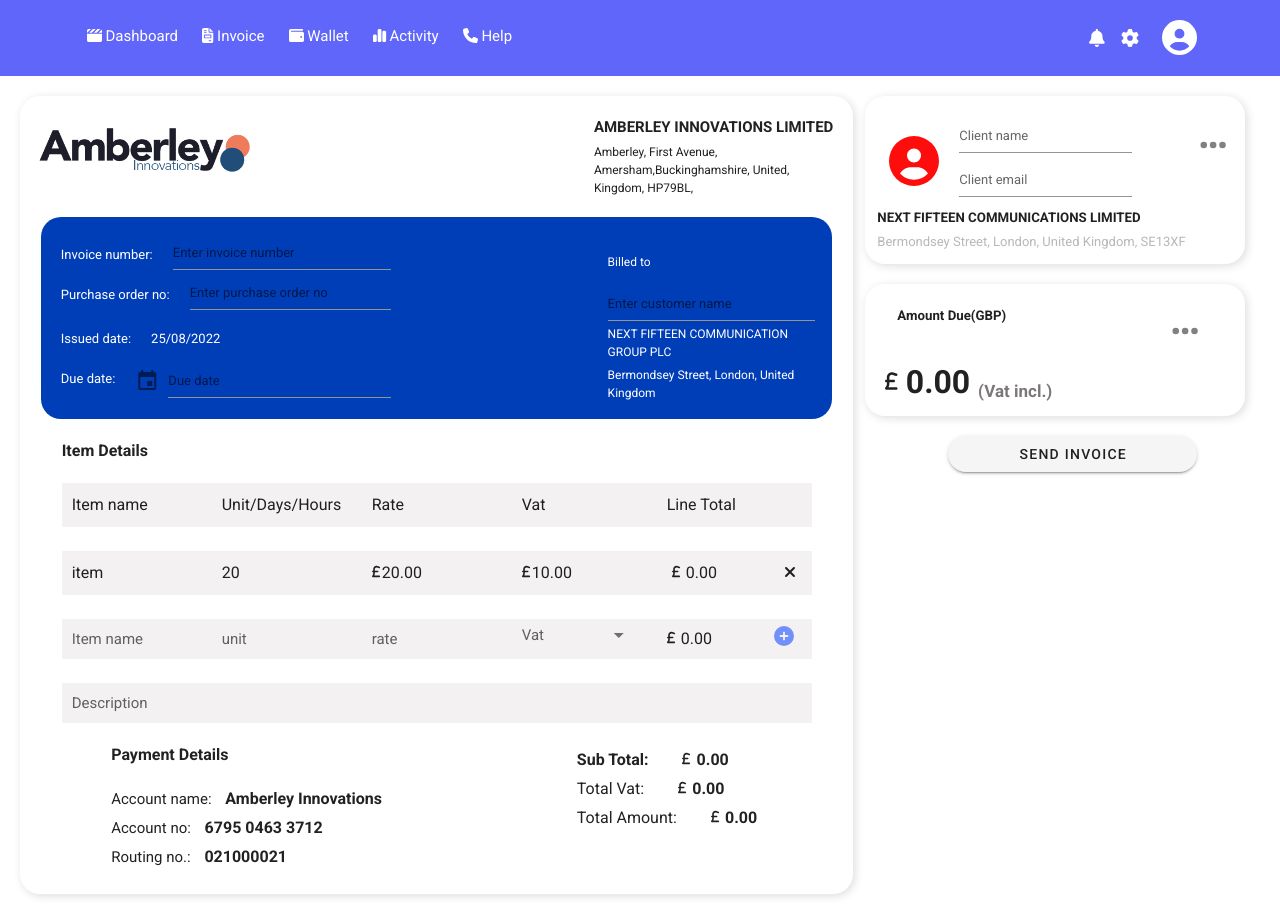
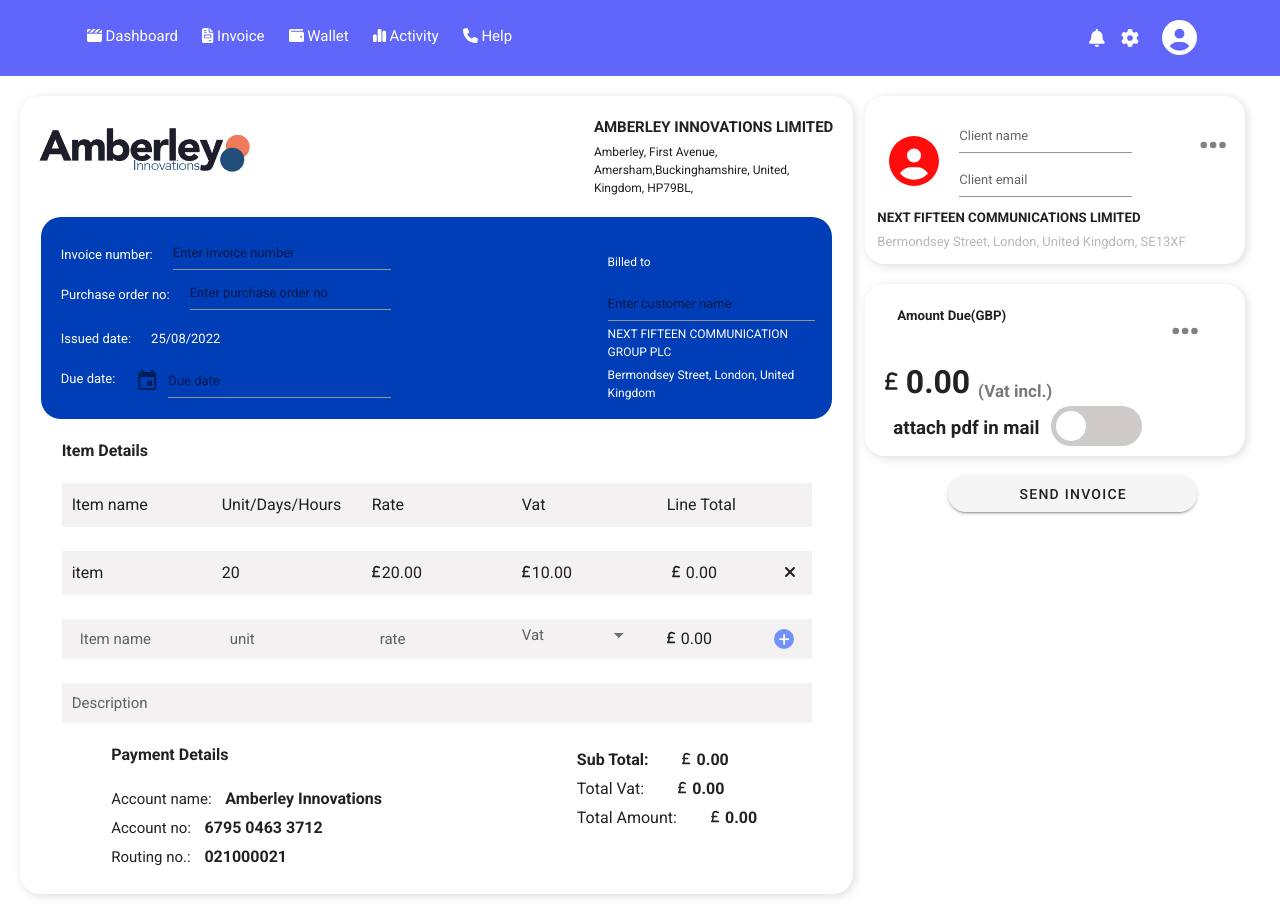
Before and after one commit to emondaslearner/vue-amberley, a Vue app: page / in a window 1280 px wide. Built offline with nearby package versions, Linux system fonts and the light colour scheme.

Commit message:
push code

```diff
--- a/src/components/LeftSide.vue
+++ b/src/components/LeftSide.vue
@@ -68,12 +68,12 @@
             <v-date-picker
               v-model="date"
               :active-picker.sync="activePicker"
-              :max="
+              :min="
                 new Date(Date.now() - new Date().getTimezoneOffset() * 60000)
                   .toISOString()
                   .substr(0, 10)
               "
-              min="1950-01-01"
+              max="2050-01-01"
               @change="save"
             ></v-date-picker>
           </v-menu>
@@ -84,7 +84,7 @@
           <p>Billed to</p>
           <v-text-field
             label="Enter customer name"
-            :rules="rules"
+            :rules="clientName"
             hide-details="auto"
             color="success  text--lighten-1"
             class="chris"
@@ -96,6 +96,7 @@
     </v-row>
     <div class="invoice mx-auto">
       <h6>Item Details</h6>
+      <p color="red" class="text-center">{{ itemError && itemError }}</p>
       <table>
         <tr>
           <td>Item name</td>
@@ -125,21 +126,28 @@
             <v-text-field
               label="Item name"
               hide-details="auto"
-              class="mt-0 pt-1 pb-1"
+              class="mt-0 pt-1 pb-1 pl-2"
+              v-model="item"
             ></v-text-field>
           </td>
           <td>
             <v-text-field
               label="unit"
               hide-details="auto"
-              class="mt-0 pt-1 pb-1"
+              class="mt-0 pt-1 pb-1 pl-2"
+              v-model="unit"
+              type="number"
+              @input="setTotalOfItem"
             ></v-text-field>
           </td>
           <td>
             <v-text-field
               label="rate"
               hide-details="auto"
-              class="mt-0 pt-1 pb-1"
+              class="mt-0 pt-1 pb-1 pl-2"
+              v-model="rate"
+              type="number"
+              @input="setTotalOfItem"
             ></v-text-field>
           </td>
           <td>
@@ -148,14 +156,16 @@
               class="m-0 p-0 select"
               :items="items"
               label="Vat"
+              v-model="vat"
+              @change="vatChanged"
             ></v-select>
           </td>
           <td>
             <i class="moneySign fa fa-sterling-sign"></i>
-            0.00
+            {{this.itemTotal ? this.itemTotal : '0.00'}}
           </td>
           <td>
-            <i class="plus fa fa-circle-plus"></i>
+            <i v-on:click="addItem" class="plus"><span>+</span></i>
           </td>
         </tr>
         <br />
@@ -208,12 +218,25 @@ export default {
   data: () => ({
     rules: [
       (value) => !!value || "Required.",
-      (value) => (value && value.length >= 3) || "Min 3 characters",
+      (value) => {
+        const number = parseInt(value)
+        if(!number){
+          return 'You can enter only number'
+        }
+      },
+    ],
+    clientName: [
+      (value) => !!value || "Required."
     ],
     activePicker: null,
     date: null,
     menu: false,
     items: ["5%", "12.5%", "20%"],
+    itemError:'',
+    itemVal:[],
+    itemTotal:0,
+    totalVat:0,
+    vatVal:0
   }),
   watch: {
     menu(val) {
@@ -221,6 +244,37 @@ export default {
     },
   },
   methods: {
+    setTotalOfItem(){
+      const unit = this.unit;
+      const rate = this.rate;
+
+      this.itemTotal = unit * rate;
+      if(this.vat != undefined){
+        const removeParsentSign = this.vat.slice(0, -1)
+        const mainValue = parseFloat(removeParsentSign)
+        const vatValue = (this.itemTotal / 100) * mainValue
+        if(vatValue){
+          this.vatVal = vatValue
+        }
+      }
+    },
+    vatChanged(){
+      const removeParsentSign = this.vat.slice(0, -1)
+      const mainValue = parseFloat(removeParsentSign)
+      const vatValue = (this.itemTotal / 100) * mainValue
+      this.vatVal = vatValue
+    },
+    addItem(){
+      const itemName = this.item;
+      const unit = this.unit;
+      const rate = this.rate;
+      if(itemName == undefined || unit == undefined || rate == undefined){
+        this.itemError = 'fill all fields';
+      }else{
+        const getItemData = {itemName,unit,rate,vat:this.vatVal,total:this.itemTotal}
+        this.itemVal.push(getItemData)
+      }
+    },
     save(date) {
       this.$refs.menu.save(date);
     },
--- a/src/components/RightSide.vue
+++ b/src/components/RightSide.vue
@@ -11,10 +11,12 @@
             <v-text-field
               label="Client name"
               hide-details="auto"
+              :rules="rules"
               class="pa-0 ma-0"
             ></v-text-field>
             <v-text-field
               label="Client email"
+              :rules="rules"
               hide-details="auto"
               class="pa-0 ma-0 mt-3"
             ></v-text-field>
@@ -41,12 +43,23 @@
         0.00
         <sub>(Vat incl.)</sub>
       </h1>
+      <v-row className="d-flex pdf">
+        <h3 class="mt-5 ml-5 mb-3">attach pdf in mail</h3>
+        <v-col class="ma-3 pdfSelector" cols="12" sm="3">
+          <button></button>
+        </v-col>
+      </v-row>
     </v-col>
-    <v-btn class="mx-auto mt-5 d-block" style="width:60%"> Send Invoice </v-btn>
+    <v-btn class="mx-auto mt-5 d-block" style="width: 60%">
+      Send Invoice
+    </v-btn>
   </div>
 </template>
 <script>
 export default {
   name: "RightSide",
+  data: () => ({
+    rules: [(value) => !!value || "Required."],
+  }),
 };
 </script>
--- a/src/components/css/style.css
+++ b/src/components/css/style.css
@@ -68,6 +68,10 @@
   }
   .invoiceInformation .theme--light.v-text-field > .v-input__control > .v-input__slot:before{
     background-color: white;
+  }
+  .invoiceInformation .v-text-field input{
+    color:white;
+    font-size:13px;
   }
   .invoiceInformation .right p {
     font-size: 12px;
@@ -140,12 +144,20 @@
   }
   .invoice table tr .plus {
     font-size: 20px;
-    color: #7290fa;
+    background-color: #7290fa;
+    color:white;
+    border-radius:10px;
+    font-style:unset;
     cursor: pointer;
+    display:flex;
+    align-items: center;
+    justify-content: center;
+    width:20px;
+    height:20px;
     transition: all ease 0.3s;
   }
   .invoice table tr .plus:hover {
-    color: #466df8;
+    background-color: #466df8;
   }
   .paymentMethod {
     width: 90%;
@@ -229,3 +241,24 @@
     cursor: pointer;
     padding:10px;
   }
+.rightSide .pdfSelector{
+  width:50px !important;
+  padding:5px;
+  height:40px;
+  background-color:rgb(206, 202, 202);
+  overflow: hidden;
+  border-radius:20px;
+  cursor: pointer;
+  position: relative;
+}
+.rightSide .pdfSelector button{
+  background-color:white;
+  border-radius:50px;
+  width:30px;
+  height:30px;
+  border:none;
+  position:absolute;
+  left:5px;
+  cursor: pointer;
+  transform:.3s all ease;
+}
```
